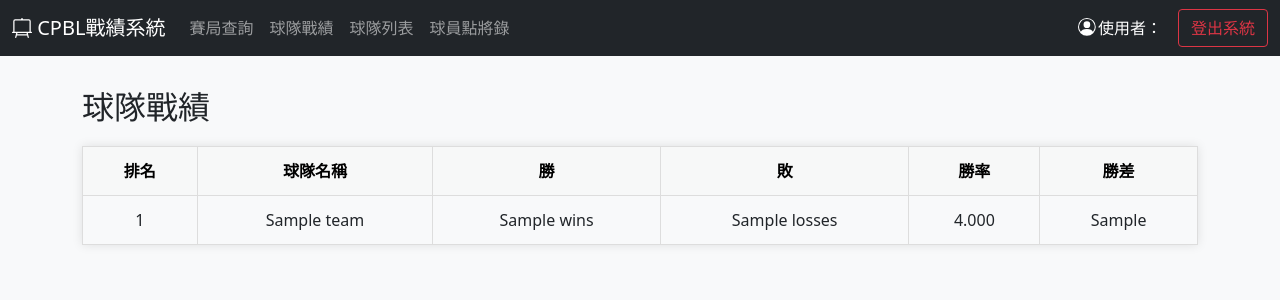
After one commit to b39070566/DBMSCLASS2, a Python web app: template bookstore/templates/race.html in a window 1280 px wide. The commit adds this page. Shown: the top 300 px of the page. Run offline with Jinja, Linux system fonts and the light colour scheme; the template is opened without the code that fills it: most values are stand-ins (such as "Sample title", 1, 10 or a date in 2020).

Commit message:
api_cart_frontstage_race

```diff
--- a/bookstore/templates/frontstage.html
+++ b/bookstore/templates/frontstage.html
@@ -50,7 +50,7 @@
                         <a class="nav-link" href="{{ url_for('bookstore.gamelist') }}">賽局查詢</a>
                     </li>
                     <li class="nav-item">
-                        <a class="nav-link" href="{{ url_for('bookstore.cart') }}">球隊戰績</a>
+                        <a class="nav-link" href="{{ url_for('bookstore.race') }}">球隊戰績</a>
                     </li>
                     <li class="nav-item">
                         <a class="nav-link" href="{{ url_for('bookstore.gamelist') }}">球隊列表</a>
--- /dev/null
+++ b/bookstore/templates/race.html
@@ -0,0 +1,58 @@
+{% extends "frontstage.html" %}
+
+{% block head %}
+{{ super() }}
+<style>
+    #standings-table {
+        border-collapse: collapse;
+        width: 100%;
+        margin: 20px auto;
+        font-size: 1em;
+        box-shadow: 0 0 10px rgba(0, 0, 0, 0.1);
+    }
+    #standings-table thead tr {
+        background-color: #f7f8f8;
+        color: #000000;
+    }
+    #standings-table th, #standings-table td {
+        padding: 12px 15px;
+        border: 1px solid #ddd;
+        text-align: center;
+    }
+    #standings-table tbody tr:nth-of-type(even) {
+        background-color: #f3f3f3;
+    }
+</style>
+{% endblock %}
+
+{% block title %}球隊戰績{% endblock %}
+
+{% block content %}
+<div class="container-xl" style="padding-top: 40px;">
+    <h2>球隊戰績</h2>
+    <table id="standings-table">
+        <thead>
+            <tr>
+                <th>排名</th>
+                <th>球隊名稱</th>
+                <th>勝</th>
+                <th>敗</th>
+                <th>勝率</th>
+                <th>勝差</th>
+            </tr>
+        </thead>
+        <tbody>
+            {% for team in teams %}
+            <tr>
+                <td>{{ loop.index }}</td>
+                <td>{{ team.team_name }}</td>
+                <td>{{ team.wins }}</td>
+                <td>{{ team.losses }}</td>
+                <td>{{ "%.3f"|format(team.win_rate) }}</td>
+                <td>{{ team.games_behind }}</td>
+            </tr>
+            {% endfor %}
+        </tbody>
+    </table>
+</div>
+{% endblock %}
```
Also changed, not shown: api/api.py (+1 -17 lines), bookstore/templates/cart.html (deleted, +0 -98 lines).
